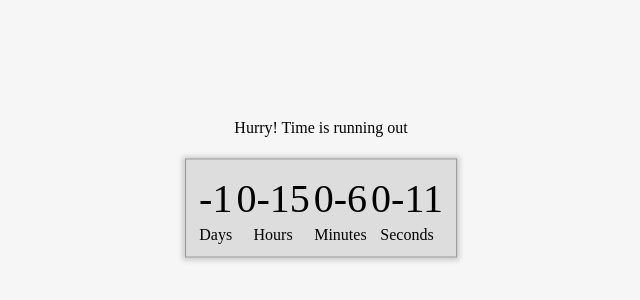
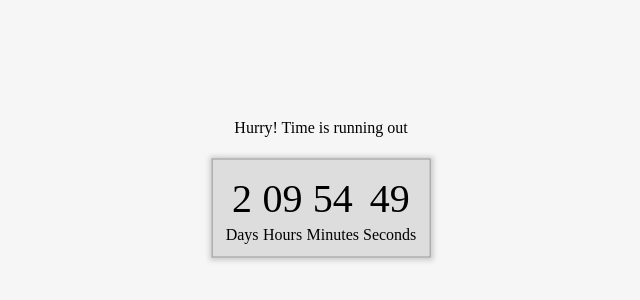
Before and after one commit to sk123411/cc, a plain HTML site: page index.html in a window 1280 px wide. Shown: the part 192-492 px from the top of the page, without its empty margins (319-959 px from the left). Drawn offline with Linux system fonts and the light colour scheme.

Commit message:
Update index.html

```diff
--- a/index.html
+++ b/index.html
@@ -70,7 +70,7 @@
 
 			function countdown(){
 				var now = new Date();
-				var eventDate = new Date("May 13, 2019 00:00:00");
+				var eventDate = new Date("May 16, 2019 00:00:00");
 
 				var currentTiime = now.getTime();
 				var eventTime = eventDate.getTime();
```
